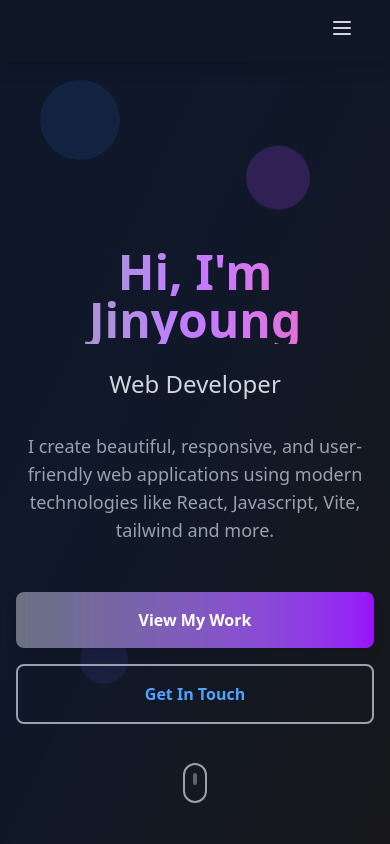
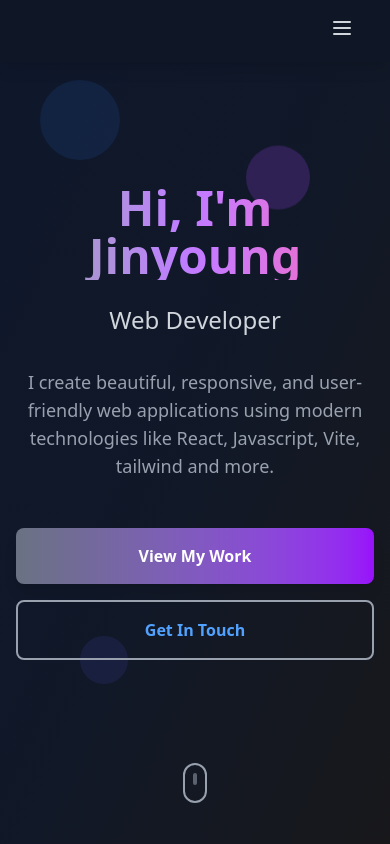
Before and after one commit to jinyoungpark106/portfolio, a React (Vite) app: page / in a window 390 px wide. Shown: the top 844 px of the page. Built offline with nearby package versions, Linux system fonts and the light colour scheme.

Commit message:
update no x-scroll in mobile

```diff
--- a/src/App.jsx
+++ b/src/App.jsx
@@ -8,7 +8,7 @@ import Contact from './components/Contact'
 
 function App() {
   return (
-    <div className={'pt-16 overflow-y-auto justify-center min-h-screen'}>
+    <div className={'overflow-y-auto justify-center min-h-screen'}>
       <Navigation />
       <Hero />
       <About />
--- a/src/index.css
+++ b/src/index.css
@@ -5,4 +5,5 @@ body {
     overflow-x: hidden;
     overscroll-behavior-x: none;
     overscroll-behavior-y: none;
+    touch-action: pan-y;
 }
```
Also changed, not shown: src/components/Hero.jsx (+1 -1 lines).
